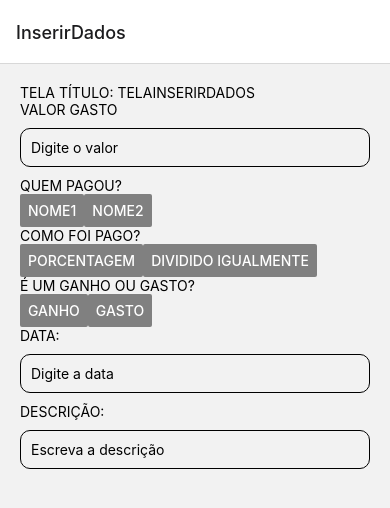
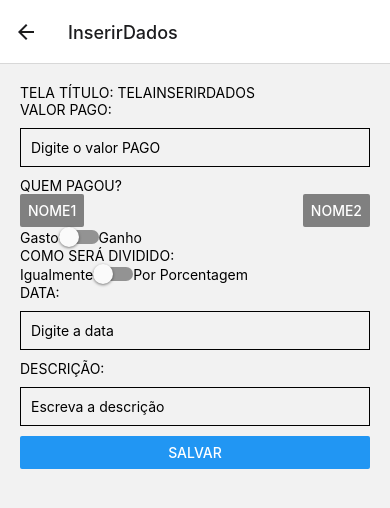
Before and after one commit to jhonatanwll/ControleDeGastosAppBeta, a React Native app in the folder ControleDeGastosApp/: screen /InserirDados in a window 390 px wide. Shown: the top 508 px of the page. Built offline with nearby package versions, Linux system fonts and the light colour scheme.

Commit message:
novo layout telainserir dados

```diff
--- a/ControleDeGastosApp/App.jsx
+++ b/ControleDeGastosApp/App.jsx
@@ -18,7 +18,7 @@ const Stack = createStackNavigator();
 function App() {
   return (
     <NavigationContainer >
-      <Stack.Navigator initialRouteName="InserirDados">
+      <Stack.Navigator initialRouteName="Dashboard">
         <Stack.Screen name="Dashboard" component={TelaDashboard} />
         <Stack.Screen name="InserirDados" component={TelaInserirDados} />
         <Stack.Screen name="GastosMes" component={TelaListaGastos} />
--- a/ControleDeGastosApp/screens/TelaInserirDados.jsx
+++ b/ControleDeGastosApp/screens/TelaInserirDados.jsx
@@ -1,28 +1,39 @@
 import React, { useState } from "react";
-import { StyleSheet, Text, View, TextInput, Button } from "react-native";
+import {
+  View,
+  TextInput,
+  Button,
+  Text,
+  Switch,
+  StyleSheet,
+} from "react-native";
 
 const TelaInserirDados = ({ styleText }) => {
   const [quemPagou, setQuemPagou] = useState(null);
-  const [valorGasto, setValorGasto] = useState("");
+  const [valorPago, setValorPago] = useState("");
   const [comoDividirValor, setComoDividirValor] = useState(null);
-  const [tipoGasto, setTipoGasto] = useState(null);
+  const [gastoOuGanho, setGastoOuGanho] = useState(null);
   const [data, setData] = useState("");
   const [descricao, setDescricao] = useState("");
 
+  const handleSave = () => {
+    // Lógica para salvar os dados
+    navigation.goBack();
+  };
+
   return (
     <View style={styles.container}>
-      <Text style={styles.textStyle}>TELA TÍTULO: TELAINSERIRDADOS</Text>
+      <Text>TELA TÍTULO: TELAINSERIRDADOS</Text>
 
-      <Text style={styles.textStyle}>VALOR GASTO</Text>
+      <Text>VALOR PAGO:</Text>
       <TextInput
         style={styles.input}
-        placeholder="Digite o valor"
+        placeholder="Digite o valor PAGO"
         keyboardType="numeric"
-        value={valorGasto}
-        onChangeText={setValorGasto}
+        value={valorPago}
+        onChangeText={setValorPago}
       />
-
-      <Text style={styles.textStyle}>QUEM PAGOU?</Text>
+      <Text>QUEM PAGOU?</Text>
       <View style={styles.buttonGroup}>
         <Button
           title="Nome1"
@@ -36,47 +47,35 @@ const TelaInserirDados = ({ styleText }) => {
         />
       </View>
 
-      <Text style={styles.textStyle}>COMO FOI PAGO?</Text>
-      <View style={styles.buttonGroup}>
-        <Button
-          title="Porcentagem"
-          onPress={() => setComoDividirValor("porcentagem")}
-          color={comoDividirValor === "porcentagem" ? "blue" : "gray"}
-        />
-        <Button
-          title="Dividido Igualmente"
-          onPress={() => setComoDividirValor("igualmente")}
-          color={comoDividirValor === "igualmente" ? "blue" : "gray"}
-        />
+      <View style={styles.switchContainer}>
+        <Text>Gasto</Text>
+        <Switch value={gastoOuGanho} onValueChange={setGastoOuGanho} />
+        <Text>Ganho</Text>
       </View>
 
-      <Text style={styles.textStyle}>É UM GANHO OU GASTO?</Text>
-      <View style={styles.buttonGroup}>
-        <Button
-          title="Ganho"
-          onPress={() => setTipoGasto("Ganho")}
-          color={tipoGasto === "Ganho" ? "blue" : "gray"}
-        />
-        <Button
-          title="Gasto"
-          onPress={() => setTipoGasto("Gasto")}
-          color={tipoGasto === "Gasto" ? "blue" : "gray"}
-        />
+      <Text>COMO SERÁ DIVIDIDO:</Text>
+      <View style={styles.switchContainer}>
+        <Text>Igualmente</Text>
+        <Switch value={comoDividirValor} onValueChange={setComoDividirValor} />
+        <Text>Por Porcentagem</Text>
       </View>
-      <Text style={styles.textStyle}>DATA:</Text>
+
+      <Text>DATA:</Text>
       <TextInput
         style={styles.input}
         placeholder="Digite a data"
         value={data}
         onChangeText={setData}
       />
-      <Text style={styles.textStyle}>DESCRIÇÃO:</Text>
+      <Text>DESCRIÇÃO:</Text>
       <TextInput
         style={styles.input}
         placeholder="Escreva a descrição"
         value={descricao}
         onChangeText={setDescricao}
       />
+
+      <Button title="Salvar" onPress={handleSave} />
     </View>
   );
 };
@@ -88,16 +87,17 @@ const styles = StyleSheet.create({
   input: {
     borderWidth: 1,
     padding: 10,
-    borderRadius: 10,
+    // borderRadius: 10,
     marginVertical: 10,
   },
   switchContainer: {
-    flexDirection: 'row',
-    alignItems: 'center',
+    flexDirection: "row",
+    alignItems: "center",
   },
-buttonGroup: {
-    flexDirection: 'row',
-    alignItems: 'center',
+  buttonGroup: {
+    flexDirection: "row",
+    alignItems: "center",
+    justifyContent: "space-between",
   },
 });
 
```
